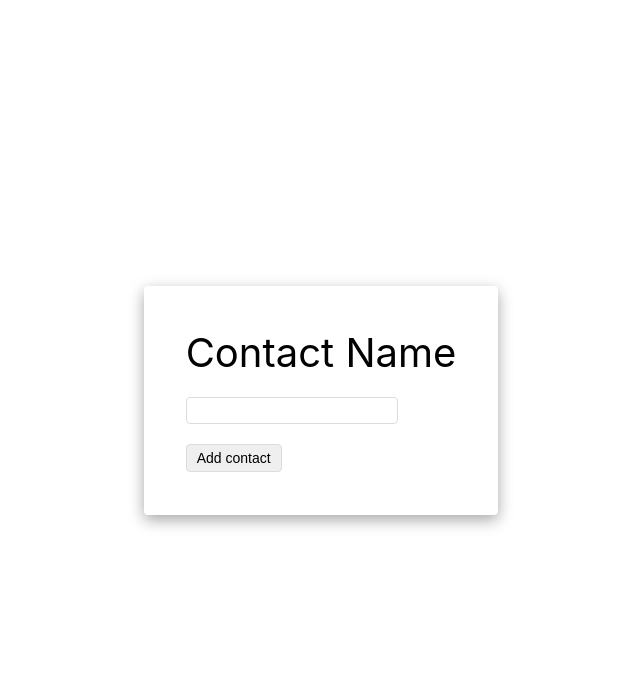
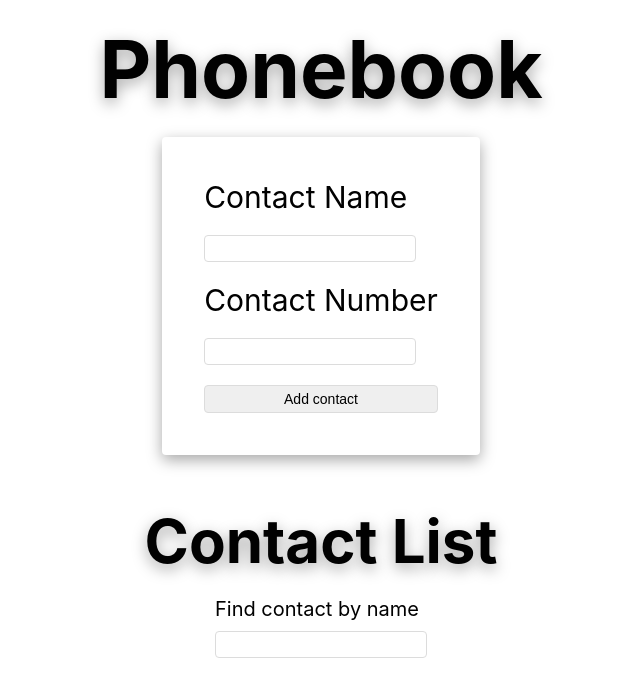
Before and after one commit to MaksimPavlyuchenko/goit-react-hw-02-phonebook, a React (Create React App) app: page / in a window 1280 px wide. Shown: the top 696 px of the page, without its empty margins (319-959 px from the left). Built offline with nearby package versions, Linux system fonts and the light colour scheme.

Commit message:
tasks-without-filter

```diff
--- a/package.json
+++ b/package.json
@@ -8,6 +8,7 @@
     "@testing-library/react": "^12.1.4",
     "@testing-library/user-event": "^13.5.0",
     "nanoid": "^4.0.2",
+    "prop-types": "^15.8.1",
     "react": "^18.1.0",
     "react-dom": "^18.1.0",
     "react-scripts": "5.0.1",
--- a/src/components/App.jsx
+++ b/src/components/App.jsx
@@ -1,27 +1,61 @@
 import { Component } from 'react';
 
 import ContactForm from './ContactForm/ContactForm';
+import ContactList from './ContactList/ContactList';
+import Filter from './Filter/Filter';
 
+import { Header, HeaderList } from './App.styled';
 class App extends Component {
   state = {
     contacts: [],
   };
-  hendlerContactFormSubmit = data => {
-    this.setState(prevState => ({ contacts: [...prevState.contacts, data] }));
+  handlerContactFormSubmit = data => {
+    const { contacts } = this.state;
+    if (
+      contacts.some(contact => {
+        return contact.name === data.name;
+      })
+    ) {
+      alert(`${data.name} is alredy in contacts`);
+    } else {
+      this.setState(prevState => ({ contacts: [...prevState.contacts, data] }));
+    }
+  };
+  handlerButtonDelete = evt => {
+    const buttonId = evt.currentTarget.id;
+    const contactsArray = this.state.contacts;
+    const result = contactsArray.findIndex(contact => {
+      return contact.id === buttonId;
+    });
+    this.setState(prevState=>{
+      const newContacts = [...prevState.contacts];
+      newContacts.splice(result,1);
+      return {contacts:newContacts}
+    })
+
   };
   render() {
     return (
       <div
         style={{
-          height: '100vh',
+          marginTop: '150',
           display: 'flex',
+          flexDirection: 'column',
           justifyContent: 'center',
           alignItems: 'center',
           fontSize: 40,
           color: '#010101',
         }}
       >
-        <ContactForm onSubmit={this.hendlerContactFormSubmit} />
+        {' '}
+        <Header>Phonebook</Header>
+        <ContactForm onSubmit={this.handlerContactFormSubmit} />
+        <HeaderList>Contact List</HeaderList>
+        <Filter />
+        <ContactList
+          dataContacts={this.state.contacts}
+          handlerDelete={this.handlerButtonDelete}
+        />
       </div>
     );
   }
--- /dev/null
+++ b/src/components/App.styled.js
@@ -0,0 +1,10 @@
+import styled from 'styled-components';
+export const Header = styled.h1`
+  text-shadow: rgba(0, 0, 0, 0.35) 0px 5px 15px;
+  margin-bottom: 20px;
+  margin-top: 20px;
+`;
+export const HeaderList = styled.h2`
+  text-shadow: rgba(0, 0, 0, 0.35) 0px 5px 15px;
+  margin-bottom: 0;
+`;
--- a/src/components/ContactForm/ContactForm.jsx
+++ b/src/components/ContactForm/ContactForm.jsx
@@ -1,14 +1,16 @@
 import { Component } from 'react';
+import PropTypes from 'prop-types';
+import { nanoid } from 'nanoid';
 
-import { Form, Input, Button } from './ContactForm.styled';
+import { Form, Input, Button,Label } from './ContactForm.styled';
 
-const INITIAL_STATE = { name: '' };
+const INITIAL_STATE = { name: '',number:'' };
 class ContactForm extends Component {
   state = { ...INITIAL_STATE };
 
   handleChange = event => {
     const { name, value } = event.currentTarget;
-    this.setState({ [name]: value });
+    this.setState({ [name]: value, id: nanoid() });
   };
   handleSubmit = evt => {
     evt.preventDefault();
@@ -21,8 +23,10 @@ class ContactForm extends Component {
 
   render() {
     return (
+      <>
+
         <Form onSubmit={this.handleSubmit}>
-        <label>
+          <Label>
             Contact Name
             <Input
               autoFocus
@@ -34,10 +38,27 @@ class ContactForm extends Component {
               onChange={this.handleChange}
               value={this.state.name}
             />
-        </label>
+          </Label>
+          <Label>
+            {' '}
+            Contact Number
+            <Input
+              type="tel"
+              name="number"
+              pattern="\+?\d{1,4}?[-.\s]?\(?\d{1,3}?\)?[-.\s]?\d{1,4}[-.\s]?\d{1,4}[-.\s]?\d{1,9}"
+              title="Phone number must be digits and can contain spaces, dashes, parentheses and can start with +"
+              required
+              onChange={this.handleChange}
+              value={this.state.number}
+            />
+          </Label>
           <Button type="submit">Add contact</Button>
         </Form>
+      </>
     );
   }
 }
 export default ContactForm;
+ContactForm.propTypes = {
+  onSubmit: PropTypes.func.isRequired,
+};
--- a/src/components/ContactForm/ContactForm.styled.js
+++ b/src/components/ContactForm/ContactForm.styled.js
@@ -1,10 +1,17 @@
 import styled from 'styled-components';
 
 export const Form = styled.form`
+  display: flex;
+  flex-direction: column;
+  justify-content: start;
+  gap: 20px;
   padding: 40px;
   border: 2px solid transparent;
   border-radius: 4px;
   box-shadow: rgba(0, 0, 0, 0.35) 0px 5px 15px;
+`;
+export const Label = styled.label`
+  font-size: 30px;
 `;
 export const Input = styled.input`
   display: block;
--- /dev/null
+++ b/src/components/ContactList/ContactList.jsx
@@ -0,0 +1,33 @@
+import PropTypes from 'prop-types';
+
+import { List, ListItem, Button } from './ContactList.styled';
+const ContactList = ({ dataContacts, handlerDelete }) => {
+  console.log(dataContacts);
+  return (
+    <>
+      <List>
+        {dataContacts.map(({ name, id, number }) => {
+          return (
+            <ListItem key={id}>
+              {name}: {number}{' '}
+              <Button type="button" id={id} onClick={handlerDelete}>
+                Delete
+              </Button>
+            </ListItem>
+          );
+        })}
+      </List>
+    </>
+  );
+};
+export default ContactList;
+ContactList.propTypes = {
+  dataContacts: PropTypes.arrayOf(
+    PropTypes.shape({
+      name: PropTypes.string.isRequired,
+      id: PropTypes.string.isRequired,
+      number: PropTypes.string.isRequired,
+    })
+  ),
+  handlerDelete: PropTypes.func.isRequired,
+};
--- /dev/null
+++ b/src/components/ContactList/ContactList.styled.js
@@ -0,0 +1,23 @@
+import styled from 'styled-components';
+
+export const List = styled.ul`
+  list-style: none;
+`;
+export const ListItem = styled.li`
+  display: flex;
+  align-items: center;
+  gap: 12px;
+`;
+export const Button = styled.button`
+  border: 1px solid #dcdcdc;
+  border-radius: 4px;
+
+  font-size: 14px;
+  padding: 5px 10px;
+
+  cursor: pointer;
+
+  :hover {
+    box-shadow: rgba(0, 0, 0, 0.15) 1.95px 1.95px 2.6px;
+  }
+`;
--- /dev/null
+++ b/src/components/Filter/Filter.jsx
@@ -0,0 +1,8 @@
+import { Label,Input } from "./Filter.styled"
+
+const Filter = ()=>{
+return <Label>
+Find contact by name
+<Input type="text" />
+</Label>}
+export default Filter;
--- /dev/null
+++ b/src/components/Filter/Filter.styled.js
@@ -0,0 +1,20 @@
+import styled from 'styled-components';
+
+export const Label = styled.label`
+  display: block;
+  font-size: 20px;
+  margin-top: 20px;
+`;
+export const Input = styled.input`
+  display: block;
+  width: 200px;
+
+  border: 1px solid #dcdcdc;
+  border-radius: 4px;
+
+  padding: 5px;
+  margin-top: 10px;
+
+  cursor: pointer;
+  outline: none;
+`;
```
Also changed, not shown: 1 other file (tests, documents, lock files or other folders). Lines whose indentation alone changed are shown as unchanged.
